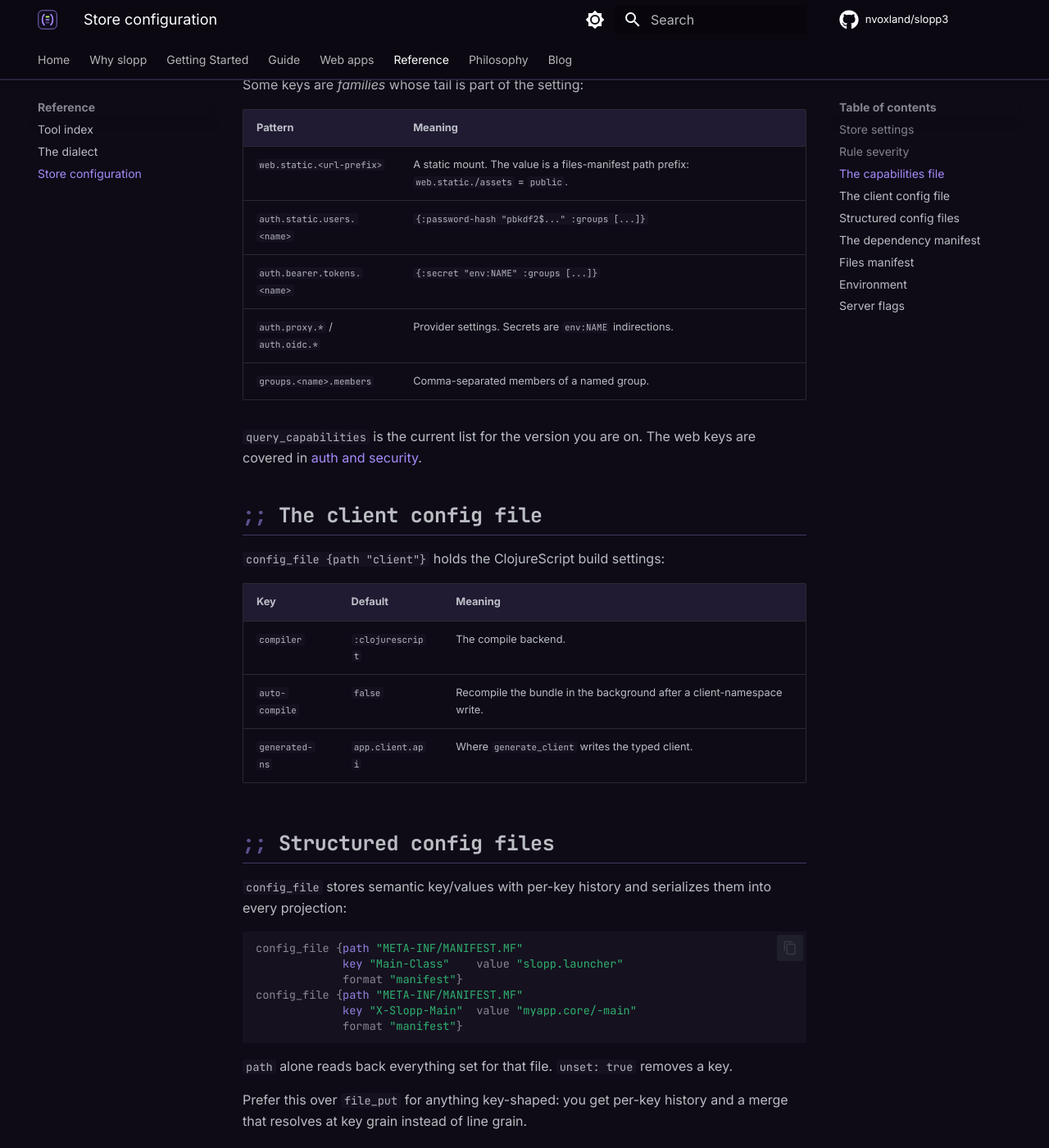
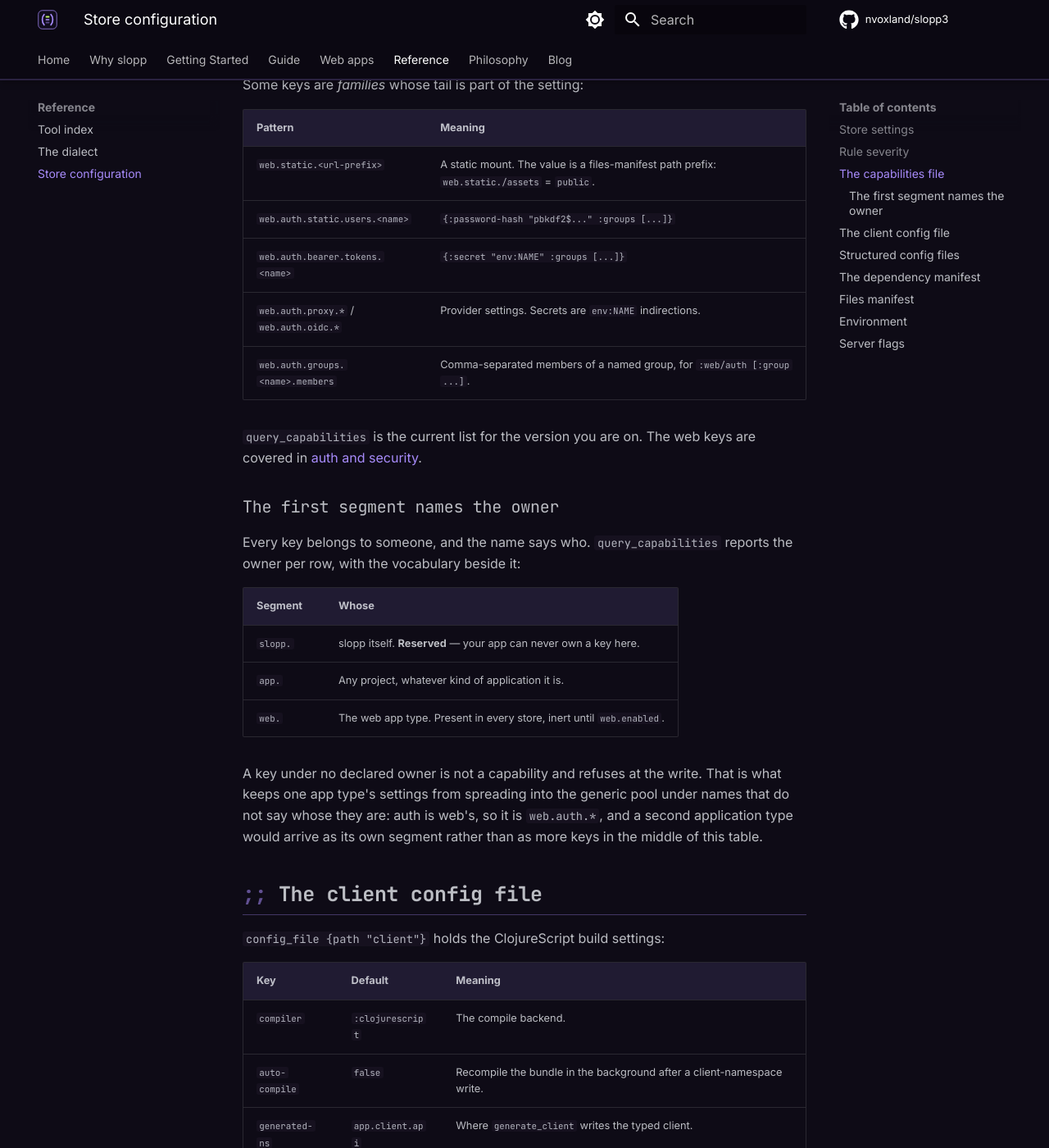
Before and after one commit to nvoxland/slopp3, an MkDocs documentation site: the page built from docs/reference/config.md, in a window 1280 px wide and 1400 px high, scrolled down 2593 px. Shown: the whole window at 82% size. Built offline with MkDocs 1.6.1 and Material for MkDocs 9.7.7, drawn with Linux system fonts in a browser that asks for light colours; comment, search, counter and statistics services are not loaded; some of the changed text lies outside the part shown.

Commit message:
A capability key's first segment names its owner
The capability registry was 74% one app type under names that did not say
so: `auth.*` and `groups.*` read as generic project settings while every
reader of them measured out to `slopp.web.auth/config-from-values` or the
`web-unknown-group` write gate. Three of the four providers are HTTP
mechanisms outright.

So the whole family moved: `auth.*` -> `web.auth.*`, `groups.*.members` ->
`web.auth.groups.*.members` (under auth rather than beside it -- a group
exists to be named by `:web/auth [:group ...]`).

The durable part is the rule that makes it non-arbitrary. A key's FIRST
SEGMENT names its owner -- `slopp` (framework, reserved by R1), `app` (any
project), `web` (the web app type) -- declared in `capabilities/owners` and
enforced by `every-capability-key-declares-its-owner`. Derived from the key
rather than stored beside it, so the label and the name cannot disagree.
That is R6 satisfied for this registry: app type #2 declares its owner and
its keys under that segment instead of editing a generic vector.

`query_capabilities` now reports `:owner` per row and carries the
vocabulary, so a store that will never serve HTTP reads one named feature
it has not enabled rather than fourteen unrelated settings. Attribution
rather than filtering, because `web.enabled` is itself a web key and hiding
web keys until web is on would hide the switch that turns it on.

Two defects the rename surfaced, both of the same shape -- match by one
spelling, trim by another's length:

- `config-from-values` took provider names at `(subs k 19)`, a character
  count standing in for the prefix matched one line above it. Under the new
  keys that yields "s.ci" instead of "ci": a config that looks fine and
  matches nothing. Now taken from the prefix itself.
- `config-refusal` had a second `"auth."` check in its cond that the first
  edit missed, so a literal `:secret` would have landed unrefused. Caught
  by the test, not by reading.

Also fixed a positive-control hole: `find-entry "groups.admin.member"`
asserted the mid-`*` pattern demands its tail, and would have gone on
passing after the move -- green because no `groups.` key resolves at all.

The eight renames are declared in the `vocabulary` config, so both prose
guards see them. Shipped skill, config reference and auth guide swept;
`.context/decisions.md` deliberately not, per the glossary's rule that
dated decision narratives keep their original names and resolve through it.

```diff
--- a/docs/reference/config.md
+++ b/docs/reference/config.md
@@ -70,9 +70,9 @@ query_capabilities {}
 | `web.host` | `127.0.0.1` | Bind address. Widen deliberately. |
 | `web.port` | unset | The port the app's server binds. Unset means 8080 in production (`serve!` defaults it) and DERIVED from the store directory for the dev server, so two projects on one machine cannot collide. Set it to pin one address for both. |
 | `web.max-body-bytes` | `1048576` | Largest accepted request body. |
-| `auth.providers` | none | Enabled identity providers, comma-separated, tried in order. |
-| `auth.default-policy` | `:deny` | For an endpoint with no `:web/auth`, which only happens if `web-auth-refusal` is dialed down. |
-| `auth.session.ttl-seconds` | `86400` | Browser session lifetime. |
+| `web.auth.providers` | none | Enabled identity providers, comma-separated, tried in order. |
+| `web.auth.default-policy` | `:deny` | For an endpoint with no `:web/auth`, which only happens if `web-auth-refusal` is dialed down. |
+| `web.auth.session.ttl-seconds` | `86400` | Browser session lifetime. |
 
 !!! note "There is no `dev.server` setting"
 
@@ -95,13 +95,30 @@ Some keys are *families* whose tail is part of the setting:
 | Pattern | Meaning |
 |---|---|
 | `web.static.<url-prefix>` | A static mount. The value is a files-manifest path prefix: `web.static./assets` = `public`. |
-| `auth.static.users.<name>` | `{:password-hash "pbkdf2$..." :groups [...]}` |
-| `auth.bearer.tokens.<name>` | `{:secret "env:NAME" :groups [...]}` |
-| `auth.proxy.*` / `auth.oidc.*` | Provider settings. Secrets are `env:NAME` indirections. |
-| `groups.<name>.members` | Comma-separated members of a named group. |
+| `web.auth.static.users.<name>` | `{:password-hash "pbkdf2$..." :groups [...]}` |
+| `web.auth.bearer.tokens.<name>` | `{:secret "env:NAME" :groups [...]}` |
+| `web.auth.proxy.*` / `web.auth.oidc.*` | Provider settings. Secrets are `env:NAME` indirections. |
+| `web.auth.groups.<name>.members` | Comma-separated members of a named group, for `:web/auth [:group ...]`. |
 
 `query_capabilities` is the current list for the version you are on. The web
 keys are covered in [auth and security](../guide/web/auth.md).
+
+### The first segment names the owner
+
+Every key belongs to someone, and the name says who. `query_capabilities`
+reports the owner per row, with the vocabulary beside it:
+
+| Segment | Whose |
+|---|---|
+| `slopp.` | slopp itself. **Reserved** — your app can never own a key here. |
+| `app.` | Any project, whatever kind of application it is. |
+| `web.` | The web app type. Present in every store, inert until `web.enabled`. |
+
+A key under no declared owner is not a capability and refuses at the write.
+That is what keeps one app type's settings from spreading into the generic
+pool under names that do not say whose they are: auth is web's, so it is
+`web.auth.*`, and a second application type would arrive as its own segment
+rather than as more keys in the middle of this table.
 
 ## The client config file
 
```
Also changed, not shown: .context/naming-glossary.md (+11 -0 lines), .context/operation-api.md (+2 -2 lines), docs/guide/web/auth.md (+8 -8 lines), plugins/slopp/skills/slopp/SKILL.md (+10 -1 lines).
